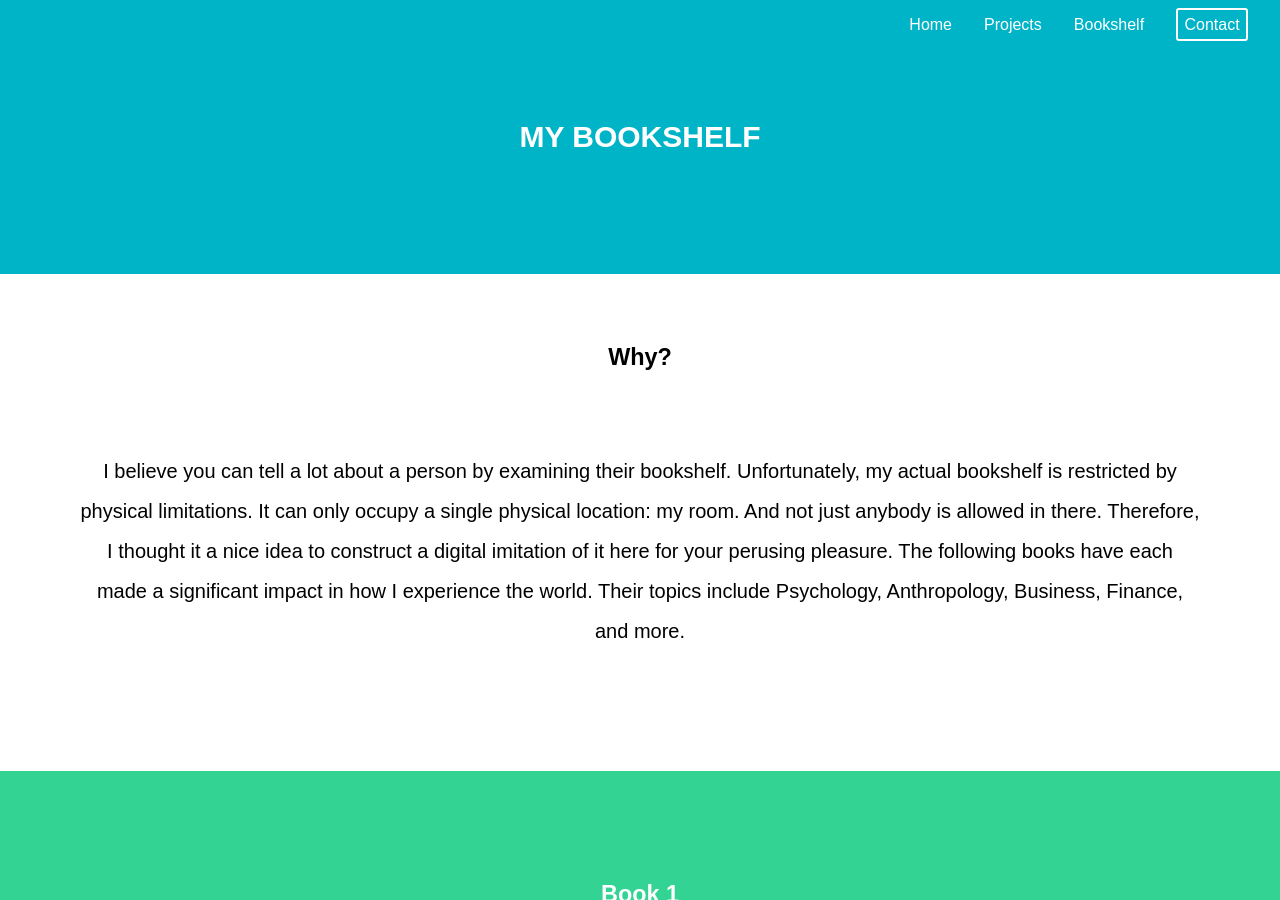
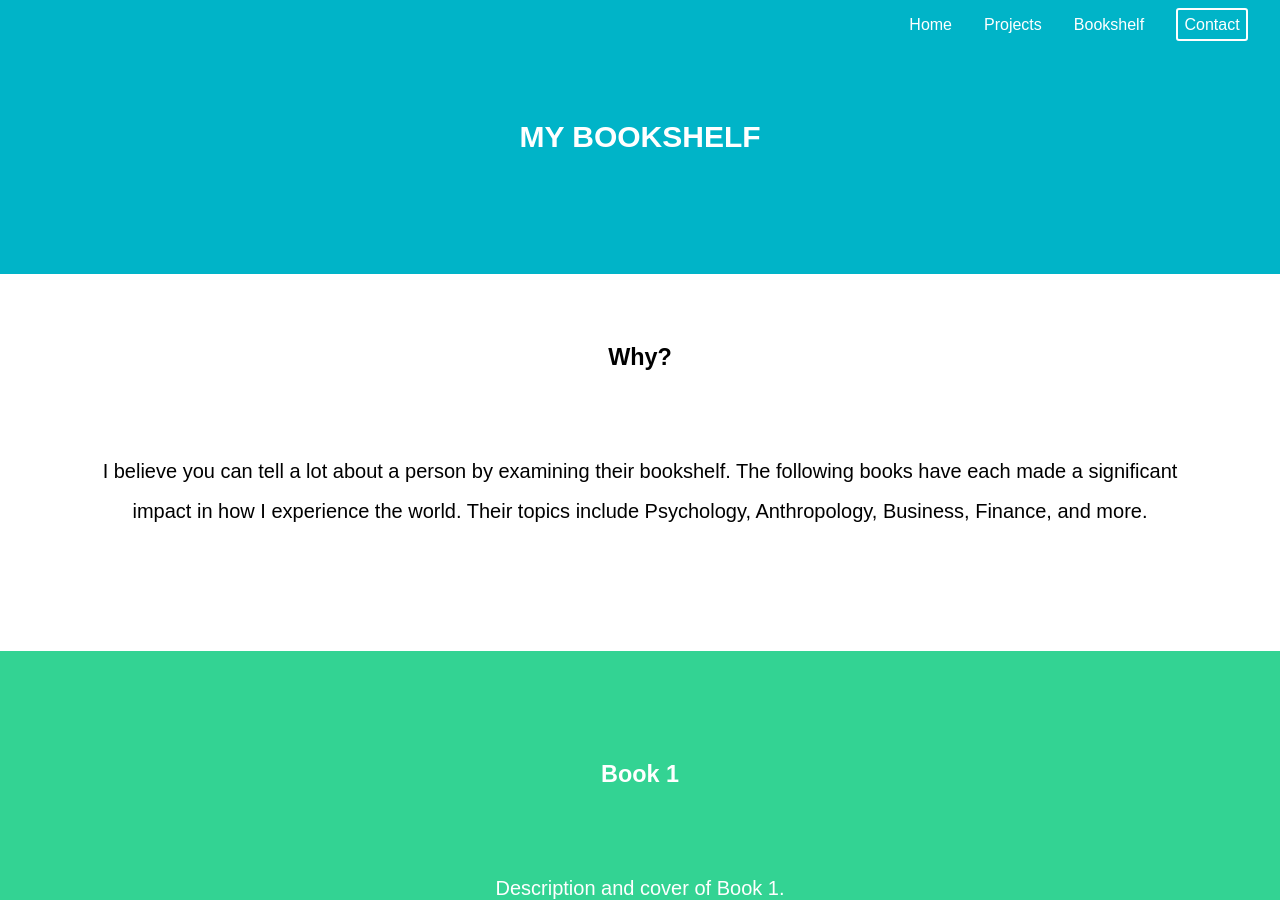
Before and after one commit to travis-cramer/travis-cramer.github.io, a Jekyll site: the page bookshelf.html, which Jekyll copies as it is, in a window 1280 px wide and 900 px high. Built offline with Jekyll 4.4.1, drawn with Linux system fonts in a browser that asks for light colours; nearby versions of some CDN libraries.

Commit message:
removing bookshelf view for now

```diff
--- a/bookshelf.html
+++ b/bookshelf.html
@@ -34,7 +34,7 @@
 
       <h3>Why?</h3>
       <p class="main-text">
-        I believe you can tell a lot about a person by examining their bookshelf. Unfortunately, my actual bookshelf is restricted by physical limitations. It can only occupy a single physical location: my room. And not just anybody is allowed in there. Therefore, I thought it a nice idea to construct a digital imitation of it here for your perusing pleasure. The following books have each made a significant impact in how I experience the world. Their topics include Psychology, Anthropology, Business, Finance, and more.
+        I believe you can tell a lot about a person by examining their bookshelf. The following books have each made a significant impact in how I experience the world. Their topics include Psychology, Anthropology, Business, Finance, and more.
       </p>
   </div>
 
--- a/index.html
+++ b/index.html
@@ -19,9 +19,11 @@
     <li>
       <a href="#connect-box" class="bordered-link" id="contact-link">Contact</a>
     </li>
+    <!--
     <li>
       <a href="bookshelf.html">Bookshelf</a>
     </li>
+    -->
     <li>
       <a href="projects.html">Projects</a>
     </li>
--- a/projects.html
+++ b/projects.html
@@ -14,9 +14,11 @@
     <li>
       <a href="#connect-box" class="bordered-link" id="contact-link">Contact</a>
     </li>
+    <!--
     <li>
       <a href="bookshelf.html">Bookshelf</a>
     </li>
+    -->
     <li>
       <a href="projects.html">Projects</a>
     </li>
```
